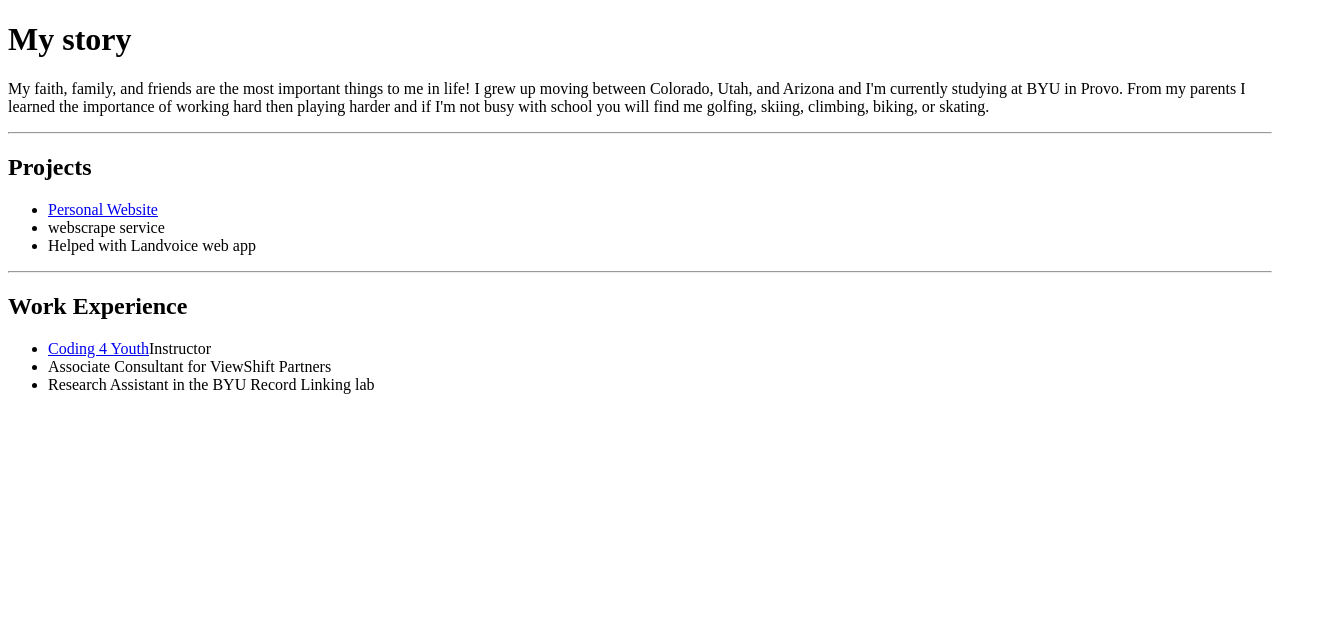
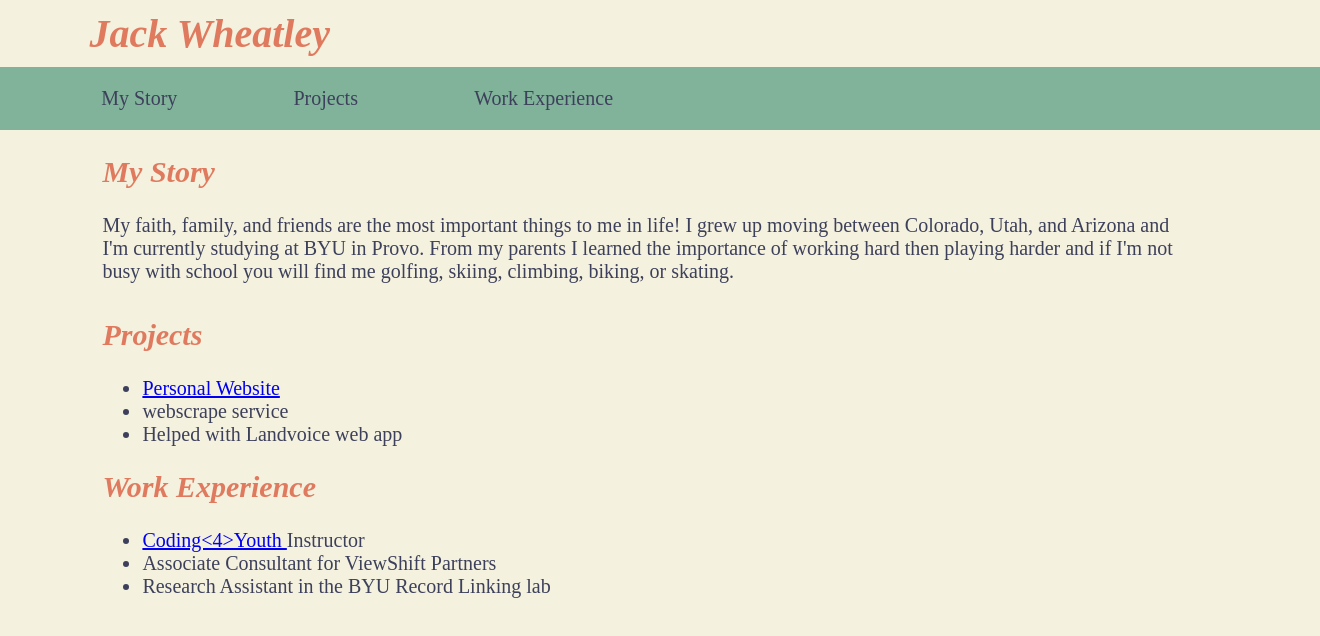
Before and after one commit to jackdw22/260Portfolio, a plain HTML site: page index.html in a window 1280 px wide. Shown: the whole page, 1320 px wide, since content can reach past the window. Drawn offline with Linux system fonts and the light colour scheme.

Commit message:
added CSS

```diff
--- /dev/null
+++ b/Style/style.css
@@ -0,0 +1,63 @@
+body {
+  background-color: #F4F1DE;
+  color: #3D405B;
+  font-size: 20px;
+  padding: 0;
+  margin: 0;
+
+}
+
+
+
+.main {
+  width: 84%;
+  margin: auto;
+}
+
+h1, h2 {
+  color: #E07A5F;
+  font-style: italic;
+}
+
+.story{
+  padding-bottom: 10px;
+
+}
+
+.navBar ul{
+  list-style-type: none;
+  margin: none;
+  padding: 0;
+  width: 100%;
+  display: inline;
+}
+
+.navBar li {
+  display: inline;
+  width:100%;
+  margin-left: 4%;
+
+}
+
+.navBar li a {
+   text-decoration: none;
+   padding: 0 1.5em;
+   color: #3D405B;
+
+}
+
+.navBar {
+  background-color: #81B29A;
+  padding: 20px;
+  margin: 0px;
+  position: relative;
+  width: 100%;
+}
+
+header h1{
+  margin:10px 7%;
+}
+
+.navBar a:hover{
+  font-weight: bolder;
+}
--- a/index.html
+++ b/index.html
@@ -3,25 +3,38 @@
   <head>
     <meta charset="utf-8">
     <title>Jack Wheatley</title>
+    <link rel="stylesheet" href="Style/style.css">
   </head>
   <body>
-    <h1>My story</h1>
-    <p>My faith, family, and friends are the most important things to me in life! I grew up moving between Colorado, Utah, and Arizona and I'm currently studying at BYU in Provo. From my parents I learned the importance of working hard then playing harder and if I'm not busy with school you will find me golfing, skiing, climbing, biking, or skating.</p>
-    <hr>
-    <h2>Projects</h2>
+    <header>
+      <h1>Jack Wheatley</h1>
+      <ul class="navBar">
+        <li><a href="#myStory">My Story</a></li>
+        <li><a href="#projects">Projects</a></li>
+        <li><a href="#work">Work Experience</a></li>
+      </ul>
+    </header>
+
+    <div class="main">
+      <h2 id="myStory">My Story</h2>
+      <p class="story">My faith, family, and friends are the most important things to me in life! I grew up moving between Colorado, Utah, and Arizona and I'm currently studying at BYU in Provo. From my parents I learned the importance of working hard then playing harder and if I'm not busy with school you will find me golfing, skiing, climbing, biking, or skating.</p>
+
+      <h2 id="projects">Projects</h2>
       <ul>
         <li><a href="https://jackdw22.github.io/index.html">Personal Website</a></li>
         <li>webscrape service</li>
         <li>Helped with Landvoice web app</li>
       </ul>
-    <hr>
 
 
-    <h2>Work Experience</h2>
+
+      <h2 id="work">Work Experience</h2>
         <ul>
-        <li><a href="https://www.coding4youth.org/welcome"> Coding 4 Youth</a>Instructor</li>
+          <li><a href="https://www.coding4youth.org/welcome"> Coding&lt4&gtYouth </a>Instructor</li>
           <li>Associate Consultant for ViewShift Partners</li>
           <li>Research Assistant in the BYU Record Linking lab</li>
         </ul>
+    </div>
+
   </body>
 </html>
```
Lines whose indentation alone changed are shown as unchanged.
